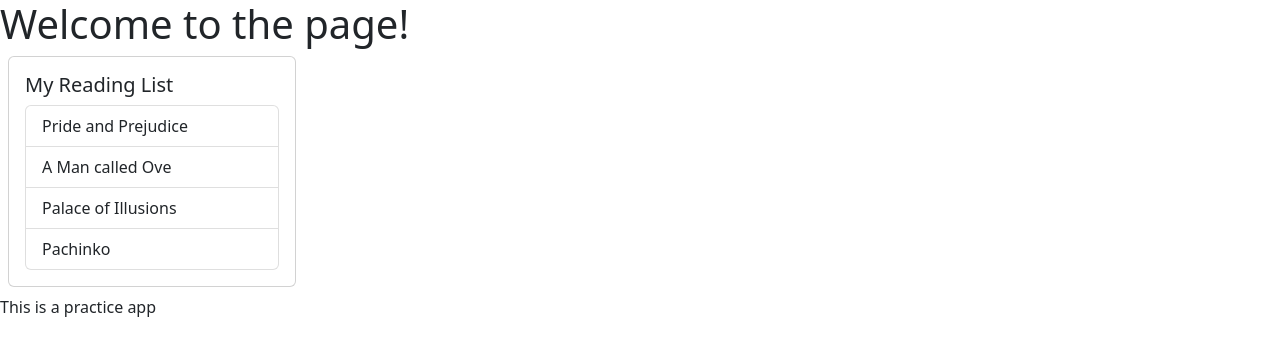
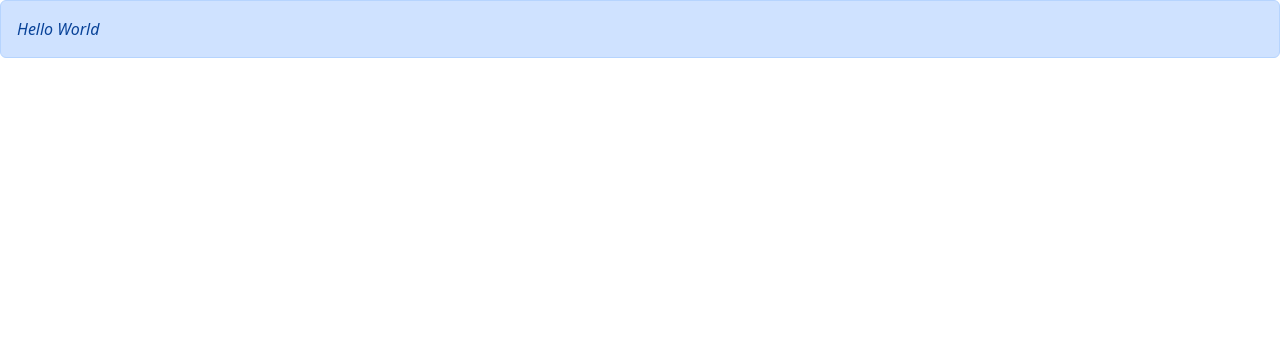
Before and after one commit to rashmi-trivium/SampleReactTest, a React (Vite) app: page / in a window 1280 px wide. Shown: the top 356 px of the page. Built offline with nearby package versions, Linux system fonts and the light colour scheme.

Commit message:
passing children to components

```diff
--- a/src/App.tsx
+++ b/src/App.tsx
@@ -1,22 +1,32 @@
 import "./App.css";
-import Footer from "./components/Footer";
-import Header from "./components/Header";
-import ListGroup from "./components/ListGroup";
+import Alert from "./components/Alert";
+// import Footer from "./components/Footer";
+// import Header from "./components/Header";
+// import ListGroup from "./components/ListGroup";
 
 function App() {
-  const items = [
-    "Pride and Prejudice",
-    "A Man called Ove",
-    "Palace of Illusions",
-    "Pachinko",
-  ];
+  // const items = [
+  //   "Pride and Prejudice",
+  //   "A Man called Ove",
+  //   "Palace of Illusions",
+  //   "Pachinko",
+  // ];
 
   return (
-    <div>
-      <Header />
-      <ListGroup items={items} heading="My Reading List" />
-      <Footer />
-    </div>
+    // <div>
+    //   <Header />
+    //   <ListGroup
+    //     items={items}
+    //     heading="My Reading List"
+    //     onSelectItem={(item) => {
+    //       alert(`${item} selected`);
+    //     }}
+    //   />
+    //   <Footer />
+    // </div>
+    <Alert>
+      <i>Hello World</i>
+    </Alert>
   );
 }
 
--- /dev/null
+++ b/src/components/Alert.tsx
@@ -0,0 +1,11 @@
+import { ReactNode } from "react";
+
+interface Props {
+  children: ReactNode;
+}
+
+const Alert = ({ children }: Props) => {
+  return <div className="alert alert-primary">{children}</div>;
+};
+
+export default Alert;
--- a/src/components/ListGroup.tsx
+++ b/src/components/ListGroup.tsx
@@ -3,24 +3,26 @@ import { useState } from "react";
 interface Props {
   items: string[];
   heading: string;
+  onSelectItem: (item: string) => void;
 }
 
-function ListGroup(props: Props) {
+function ListGroup({ items, heading, onSelectItem }: Props) {
   const [selectedIndex, setSelectedIndex] = useState(-1);
-  const handleClick = (index: number) => {
+  const handleClick = (item: string, index: number) => {
     setSelectedIndex(index);
+    onSelectItem(item);
   };
 
   return (
     <>
       <div className="content">
-        {props.items.length === 0 && <p>No item found</p>}
+        {items.length === 0 && <p>No item found</p>}
         <div className="flex_row flex-wrap">
           <div className="card m-2 card-width">
             <div className="card-body">
-              <h5 className="card-title">{props.heading}</h5>
+              <h5 className="card-title">{heading}</h5>
               <ul className="list-group">
-                {props.items.map((item, index) => (
+                {items.map((item, index) => (
                   <li
                     key={item}
                     className={
@@ -28,7 +30,7 @@ function ListGroup(props: Props) {
                         ? "list-group-item active"
                         : "list-group-item"
                     }
-                    onClick={() => handleClick(index)}
+                    onClick={() => handleClick(item, index)}
                   >
                     {item}
                   </li>
```
